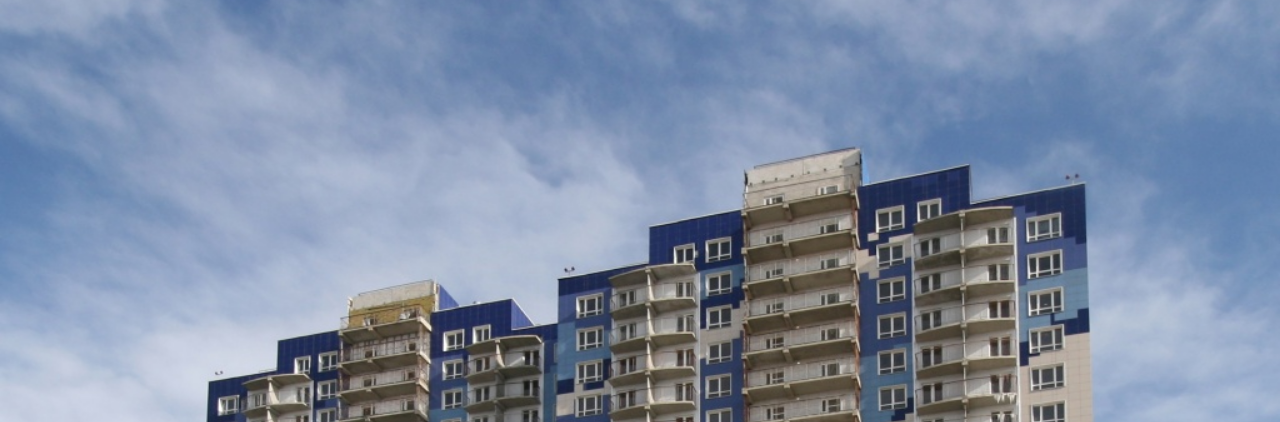
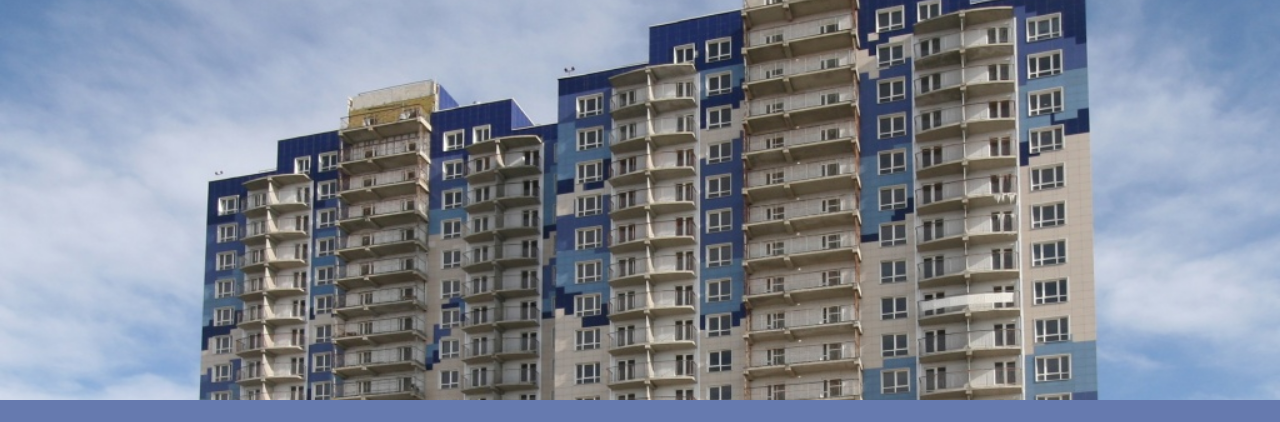
Before and after one commit to TrueMishamol/sitepreview, a plain HTML site: page admiralteyskiy/index.html in a window 1280 px wide. Shown: the top 422 px of the page. Drawn offline with Linux system fonts and the light colour scheme.

Commit message:
Update index.html

```diff
--- a/admiralteyskiy/index.html
+++ b/admiralteyskiy/index.html
@@ -11,7 +11,7 @@
 </head>
 <body class="container">
 
-    <img class="panorame" src="./photo/1.jfif">
+    <img class="panorame-top" src="./photo/1.jfif">
 
     <nav class="navbar-thickness"> </nav>
     <nav class="navbar">
```
